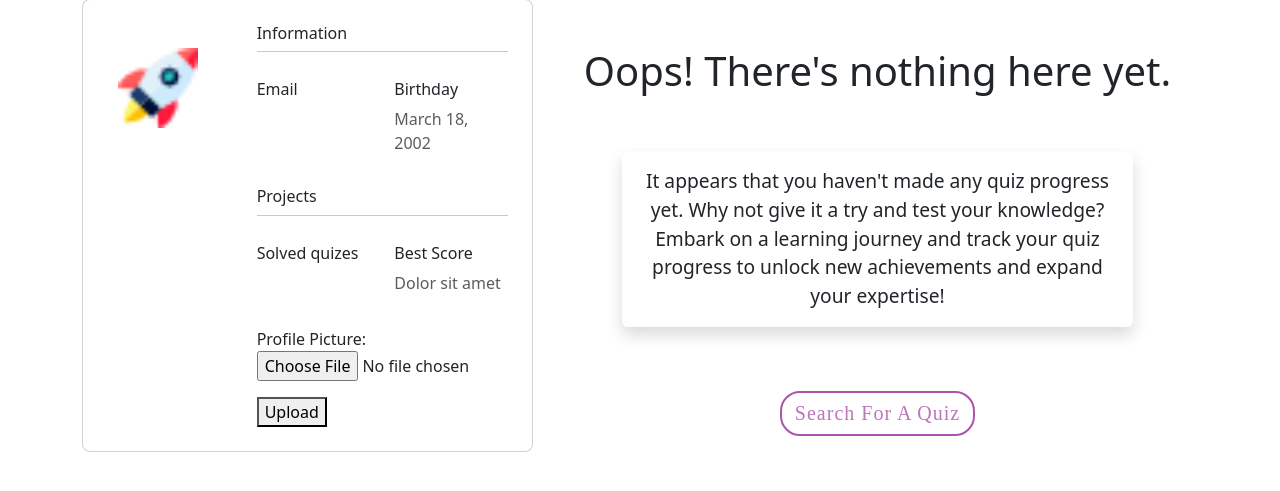
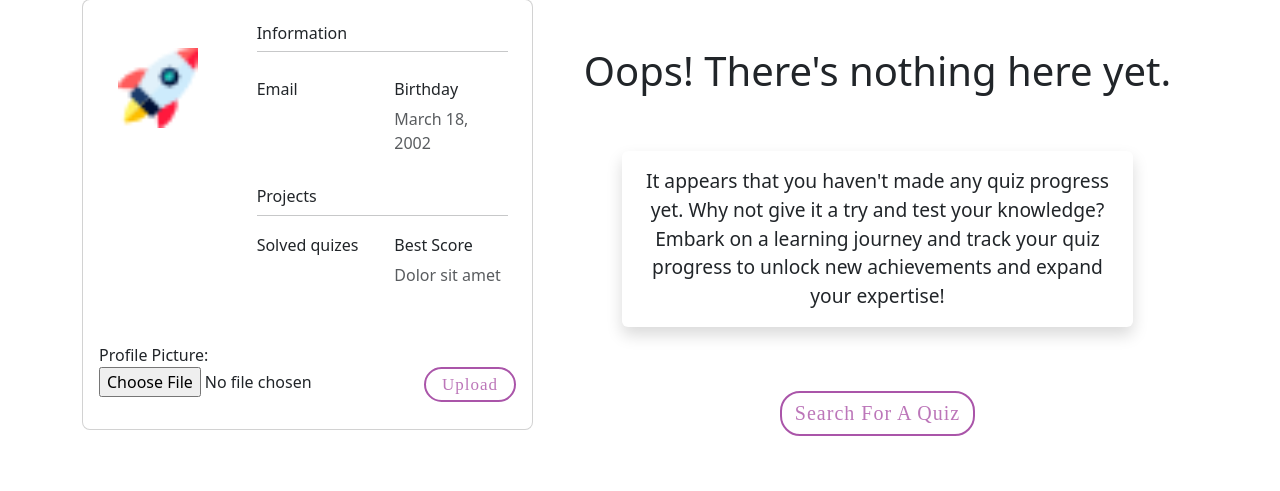
Before and after one commit to barbara0708/Django-Quiz-App, a Django app: template core/templates/core/progress.html in a window 1280 px wide. Shown: the part 141-632 px from the top of the page. Run offline with Django 4.2, Linux system fonts and the light colour scheme; the template is opened without the code that fills it: values that come from a table or form of the project are taken from there, others are empty; data comes from the database, SQL or seed files in the repository; both versions use the stored data as it was after the commit; some libraries are stand-ins or nearby versions.

Commit message:
users progress

```diff
--- a/core/templates/core/progress.html
+++ b/core/templates/core/progress.html
@@ -40,24 +40,26 @@
                         </div>
                       </div>
                       <h6>Projects</h6>
-                <hr class="mt-0 mb-4">
+                <hr class="mt-0 ">
                 <div class="row pt-1">
-                  <div class="col-6 mb-3">
+                  <div class="col-6 ">
                     <h6>Solved quizes</h6>
                     <p class="text-muted">{{amount}}</p>
                   </div>
-                  <div class="col-6 mb-3">
+                  <div class="col-6 ">
                     <h6>Best Score</h6>
                     <p class="text-muted">Dolor sit amet</p>
                   </div>
                 </div>
-                <form  method="POST" enctype="multipart/form-data" >
-                  {% csrf_token %}
-                  {{form.as_p}}
-                  <button type="submit" name="btnChangePicture">Upload</button>
-                </form>
+
                     </div>
+
                   </div>
+                  <form class="form p-3 " style="display: flex; flex-direction: row; "  method="POST" enctype="multipart/form-data" >
+                    {% csrf_token %}
+                    {{form.as_p}}
+                    <button class="btn btn-primary w-20 h-50 mt-4 btn-lg" type="submit" name="btnChangePicture">Upload</button>
+                  </form>
           </div>
         </div>
    </div>
```
Also changed, not shown: db.sqlite3, media/images/profile_pictures/3rd_friday.jpg (added), media/images/profile_pictures/favicon.png (added).
